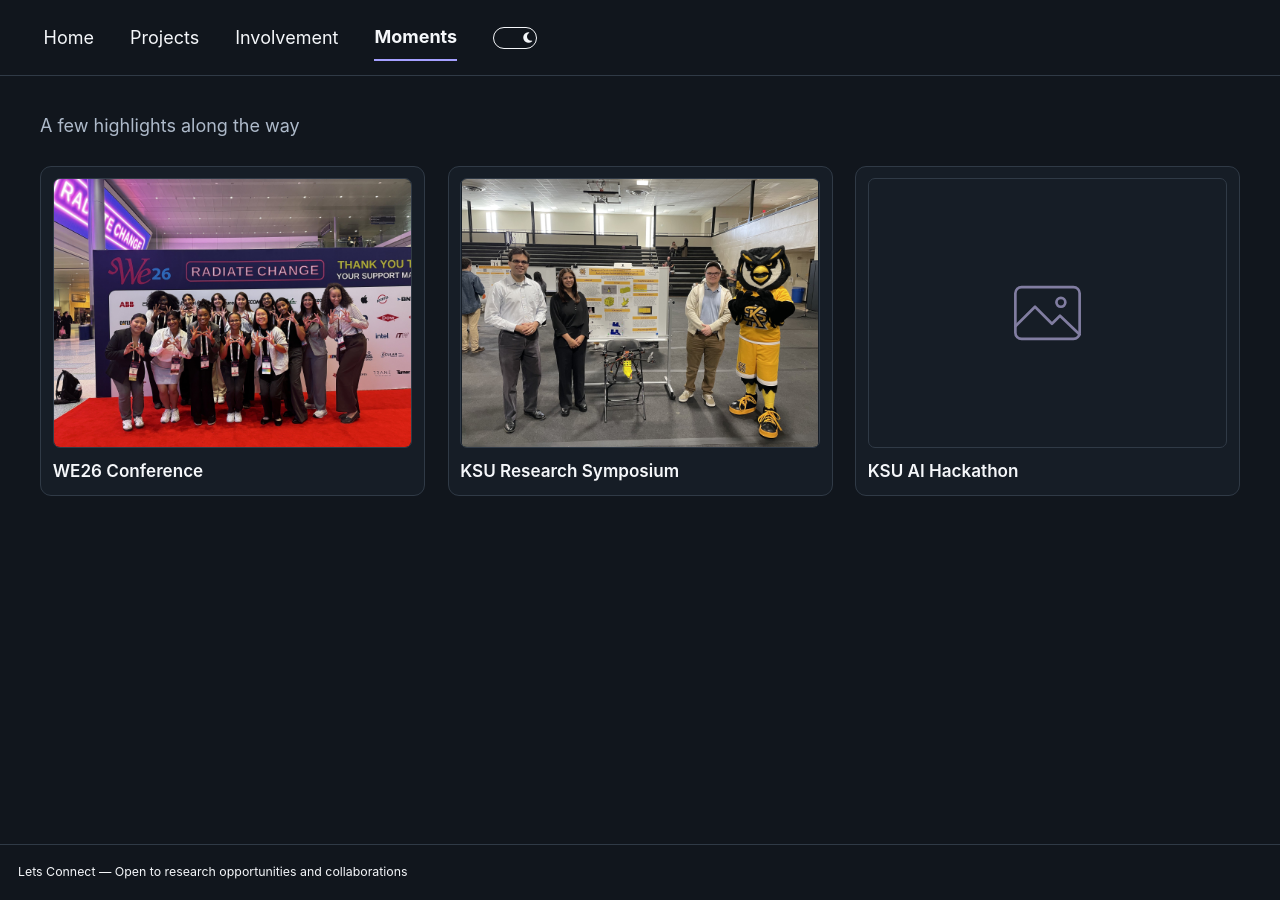
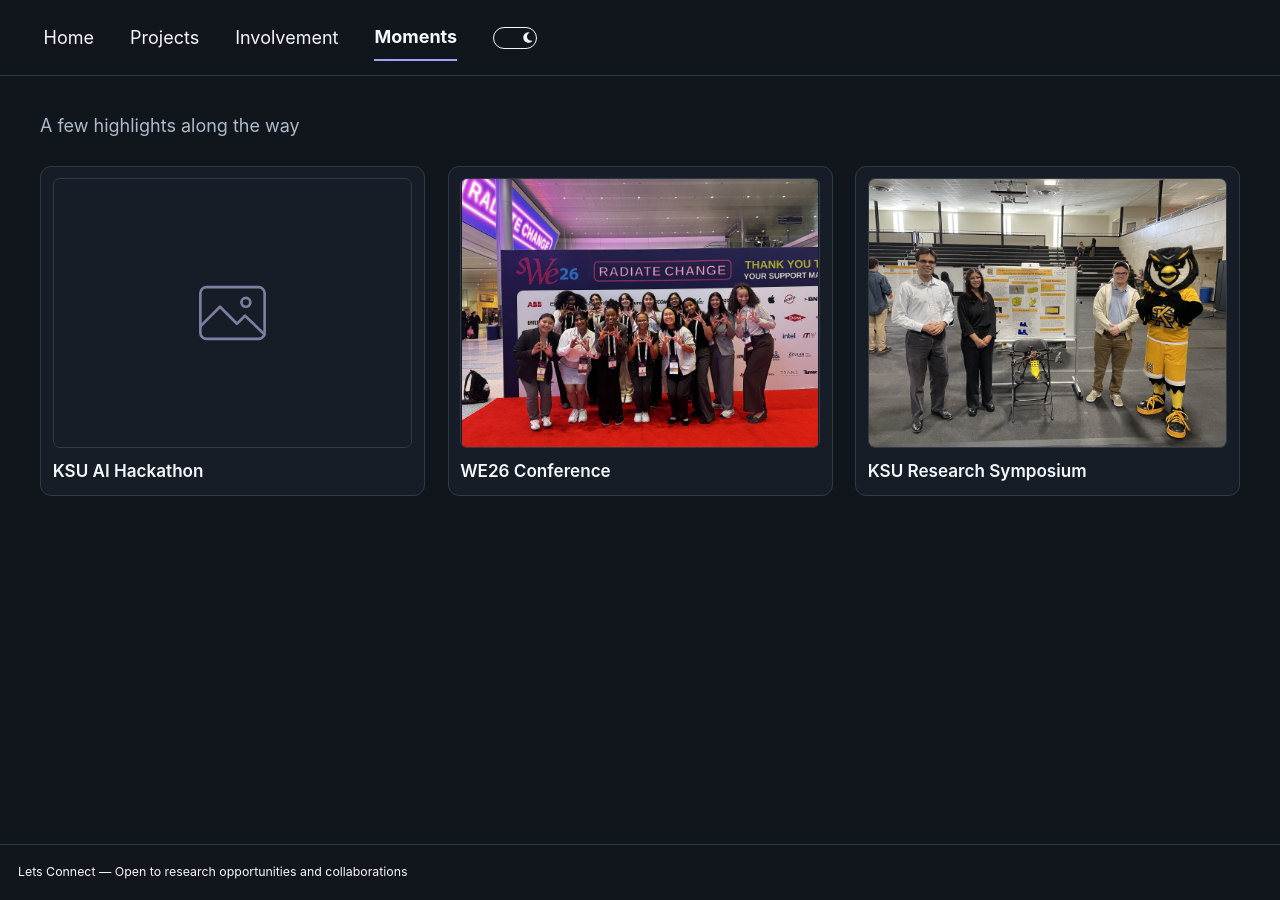
Before and after one commit to laurn156/laurn156.github.io, a Jekyll site: the page built from _pages/moments.html, in a window 1280 px wide. Built offline with Jekyll 4.4.1, drawn with Linux system fonts in a browser that asks for light colours; a style sheet for code colours, icons or effects is not loaded.

Commit message:
Reorder the Moments gallery

```diff
--- a/_data/moments.yml
+++ b/_data/moments.yml
@@ -1,7 +1,7 @@
 # Upload photos to images/moments/ and add an image path and title for each.
+- image: /images/moments/placeholder.svg
+  title: KSU AI Hackathon
 - image: /images/moments/swe26.jpg
   title: WE26 Conference
 - image: /images/moments/ksu-research-symposium.jpg
   title: KSU Research Symposium
-- image: /images/moments/placeholder.svg
-  title: KSU AI Hackathon
```
